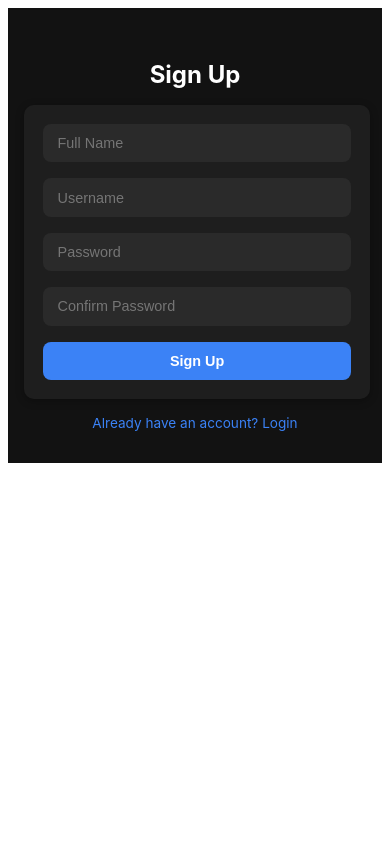
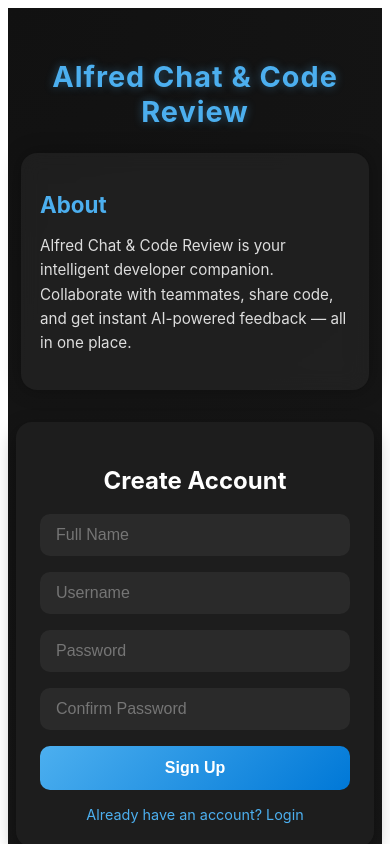
Before and after one commit to triggereddown/AlfredCodeV2, a React (Vite) app in the folder frontend/: page / in a window 390 px wide. Shown: the top 844 px of the page. Built offline with nearby package versions, Linux system fonts and the light colour scheme.

Commit message:
Gave Signup a modern look

```diff
--- a/frontend/src/components/Signup.css
+++ b/frontend/src/components/Signup.css
@@ -1,82 +1,150 @@
-/* Signup Page Styles */
-.signupPage {
-  background: #121212;
+/* ====== GLOBAL WRAPPER ====== */
+.signupWrapper {
+  min-height: 100vh;
+  background: radial-gradient(circle at top left, #111 0%, #1a1a1a 100%);
   color: #fff;
   display: flex;
   flex-direction: column;
-  justify-content: center;
   align-items: center;
-  height: 100vh;
+  justify-content: flex-start;
   font-family: "Inter", sans-serif;
-  padding: 1rem;
+  padding: 2rem;
   box-sizing: border-box;
 }
 
+/* ====== TOP TITLE ====== */
+.appTitle {
+  font-size: 2.2rem;
+  font-weight: 700;
+  color: #4cafef;
+  text-align: center;
+  margin-bottom: 2rem;
+  letter-spacing: 1px;
+  text-shadow: 0 0 10px rgba(76, 175, 239, 0.4);
+}
+
+/* ====== MAIN CONTAINER (3 Columns) ====== */
+.signupContainer {
+  display: flex;
+  justify-content: center;
+  align-items: stretch;
+  gap: 2rem;
+  width: 100%;
+  max-width: 1100px;
+}
+
+/* ====== LEFT + RIGHT SECTIONS ====== */
+.aboutSection,
+.featuresSection {
+  flex: 1;
+  background: rgba(255, 255, 255, 0.05);
+  backdrop-filter: blur(10px);
+  border-radius: 16px;
+  padding: 1.8rem;
+  box-shadow: 0 0 20px rgba(0, 0, 0, 0.3);
+  transition: all 0.3s ease;
+}
+
+.aboutSection:hover,
+.featuresSection:hover {
+  background: rgba(255, 255, 255, 0.08);
+  transform: translateY(-3px);
+}
+
+.aboutSection h2,
+.featuresSection h2 {
+  color: #4cafef;
+  font-size: 1.4rem;
+  margin-bottom: 1rem;
+}
+
+.aboutSection p {
+  font-size: 0.95rem;
+  line-height: 1.6;
+  color: #ddd;
+}
+
+.featuresSection ul {
+  list-style: none;
+  padding: 0;
+  margin: 0;
+}
+
+.featuresSection li {
+  margin-bottom: 0.7rem;
+  font-size: 0.95rem;
+  color: #ccc;
+}
+
+/* ====== CENTER SIGNUP CARD ====== */
+.signupPage {
+  flex: 1.2;
+  background: rgba(30, 30, 30, 0.9);
+  padding: 2rem;
+  border-radius: 16px;
+  box-shadow: 0 8px 20px rgba(0, 0, 0, 0.4);
+  display: flex;
+  flex-direction: column;
+  align-items: center;
+  transition: transform 0.3s ease;
+}
+
+.signupPage:hover {
+  transform: translateY(-3px);
+}
+
 .signupPage h2 {
-  font-size: 2rem;
-  margin-bottom: 1rem;
+  font-size: 1.8rem;
+  margin-bottom: 1.2rem;
   color: #ffffff;
   text-align: center;
 }
 
 .signupPage form {
-  background: #1e1e1e;
-  padding: 2rem;
-  border-radius: 12px;
-  box-shadow: 0 4px 12px rgba(0, 0, 0, 0.4);
   display: flex;
   flex-direction: column;
   gap: 1rem;
-  width: 320px;
-  max-width: 90%;
-  margin: 0 auto;
-  transition: all 0.3s ease;
-}
-
-.signupPage label {
-  margin-bottom: 0.4rem;
-  font-size: 0.95rem;
-  font-weight: 500;
+  width: 100%;
 }
 
 .signupPage input {
   padding: 0.75rem 1rem;
   border: none;
-  border-radius: 8px;
+  border-radius: 10px;
   font-size: 1rem;
   background: #2a2a2a;
   color: #fff;
   outline: none;
-  transition: background 0.3s ease;
+  transition: all 0.3s ease;
 }
 
 .signupPage input:focus {
-  background: #333333;
-  box-shadow: 0 0 0 2px #3b82f6;
+  background: #333;
+  box-shadow: 0 0 0 2px #4cafef;
 }
 
 .signupPage button {
-  padding: 0.75rem;
+  padding: 0.8rem;
   border: none;
-  border-radius: 8px;
+  border-radius: 10px;
   font-size: 1rem;
   font-weight: bold;
-  background: #3b82f6;
+  background: linear-gradient(135deg, #4cafef, #0078d7);
   color: #fff;
   cursor: pointer;
-  transition: background 0.3s ease, transform 0.2s ease;
+  transition: all 0.3s ease;
 }
 
 .signupPage button:hover {
-  background: #2563eb;
-  transform: scale(1.02);
+  background: linear-gradient(135deg, #3b9cdc, #005ea6);
+  transform: scale(1.03);
 }
 
 .signupPage a {
   display: inline-block;
   margin-top: 1rem;
   font-size: 0.9rem;
-  color: #3b82f6;
+  color: #4cafef;
   text-decoration: none;
   text-align: center;
   transition: color 0.3s ease;
@@ -86,51 +154,41 @@
   color: #60a5fa;
 }
 
-/* 🌐 RESPONSIVE DESIGN */
-@media (max-width: 600px) {
-  .signupPage {
-    height: auto;
-    padding: 2rem 1rem;
+/* ====== RESPONSIVE DESIGN ====== */
+@media (max-width: 900px) {
+  .signupContainer {
+    flex-direction: column;
+    align-items: center;
   }
 
-  .signupPage h2 {
-    font-size: 1.7rem;
-    margin-bottom: 1rem;
+  .aboutSection,
+  .featuresSection {
+    width: 100%;
+    max-width: 600px;
   }
 
-  .signupPage form {
+  .signupPage {
     width: 100%;
-    padding: 1.5rem;
-    border-radius: 10px;
-    box-shadow: 0 2px 8px rgba(0, 0, 0, 0.3);
-  }
-
-  .signupPage input {
-    font-size: 0.95rem;
-    padding: 0.7rem 0.9rem;
-  }
-
-  .signupPage button {
-    font-size: 0.95rem;
-    padding: 0.7rem;
-  }
-
-  .signupPage a {
-    font-size: 0.85rem;
+    max-width: 600px;
   }
 }
 
-@media (max-width: 400px) {
+@media (max-width: 600px) {
+  .appTitle {
+    font-size: 1.8rem;
+    margin-bottom: 1.5rem;
+  }
+
+  .signupPage {
+    padding: 1.5rem;
+  }
+
   .signupPage h2 {
     font-size: 1.5rem;
   }
 
-  .signupPage form {
+  .aboutSection,
+  .featuresSection {
     padding: 1.2rem;
   }
-
-  .signupPage input,
-  .signupPage button {
-    font-size: 0.9rem;
-  }
 }
--- a/frontend/src/components/Signup.jsx
+++ b/frontend/src/components/Signup.jsx
@@ -36,9 +36,25 @@ const Signup = () => {
   };
 
   return (
+    <div className="signupWrapper">
+      <Toaster />
+      {/* Title */}
+      <h1 className="appTitle">Alfred Chat & Code Review</h1>
+
+      <div className="signupContainer">
+        {/* Left About Section */}
+        <div className="aboutSection">
+          <h2>About</h2>
+          <p>
+            Alfred Chat & Code Review is your intelligent developer companion.
+            Collaborate with teammates, share code, and get instant AI-powered
+            feedback — all in one place.
+          </p>
+        </div>
+
+        {/* Center Signup Form */}
         <div className="signupPage">
-      <Toaster />
-      <h2>Sign Up</h2>
+          <h2>Create Account</h2>
           <form onSubmit={onSubmitHandler}>
             <input
               placeholder="Full Name"
@@ -68,6 +84,20 @@ const Signup = () => {
           </form>
           <Link to="/login">Already have an account? Login</Link>
         </div>
+
+        {/* Right Features Section */}
+        <div className="featuresSection">
+          <h2>Features</h2>
+          <ul>
+            <li>💬 Real-time messaging</li>
+            <li>🧠 AI Code suggestions</li>
+            <li>📂 Project-based organization</li>
+            <li>⚡ Fast, secure authentication</li>
+            <li>🎨 Clean modern UI</li>
+          </ul>
+        </div>
+      </div>
+    </div>
   );
 };
 
```
Lines whose indentation alone changed are shown as unchanged.
